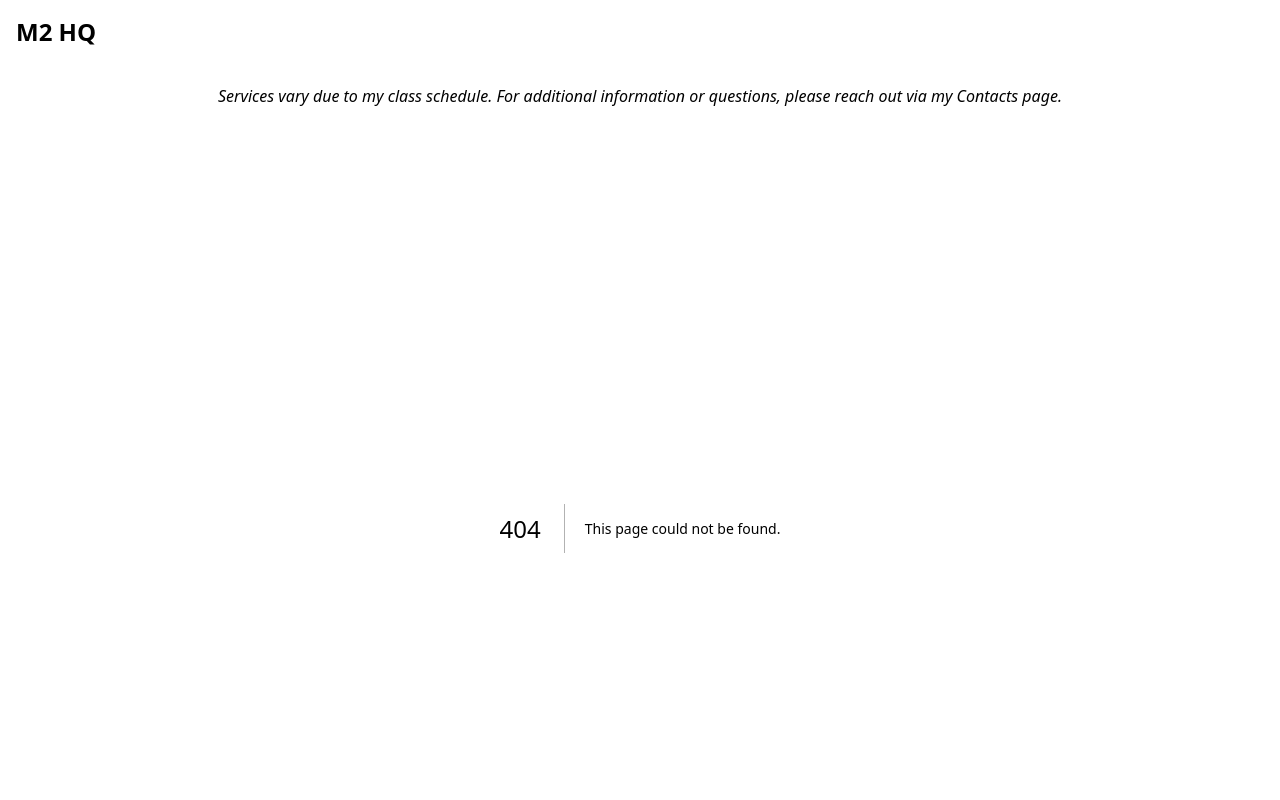
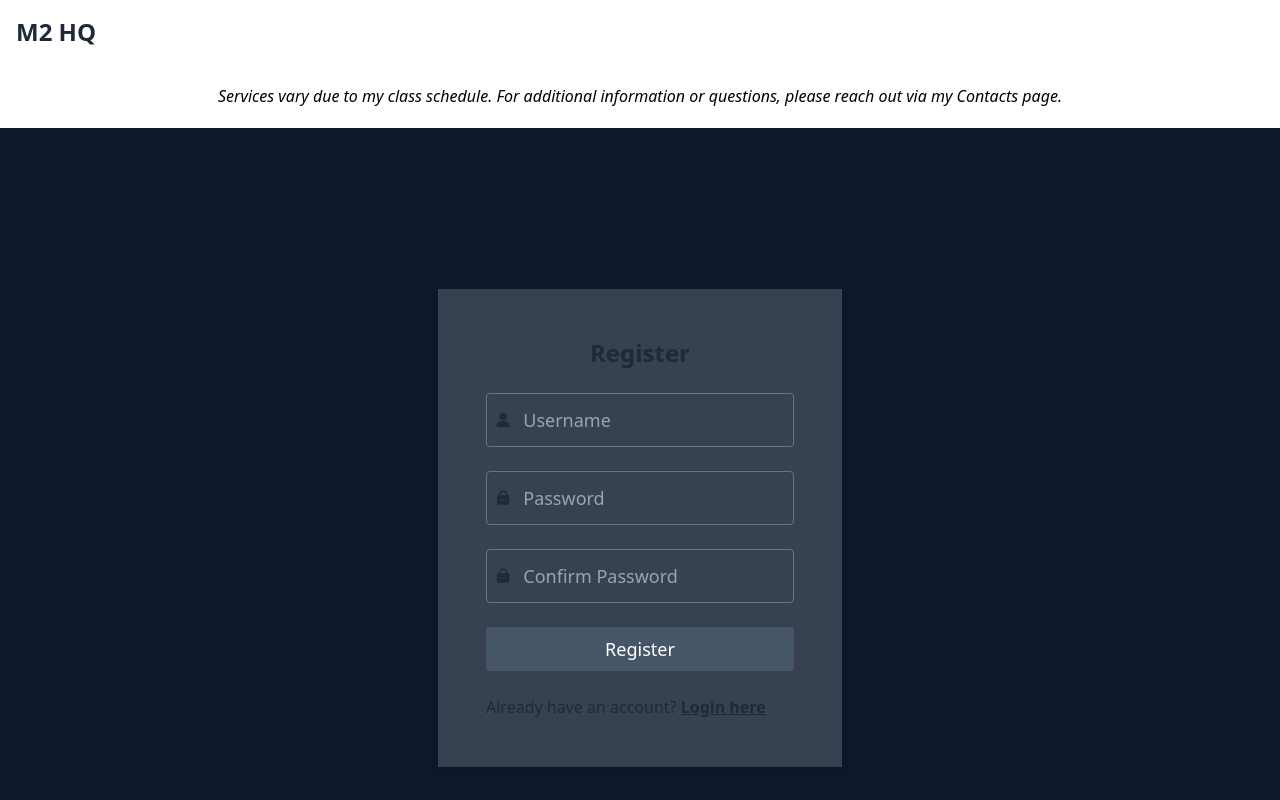
Before and after one commit to iSmirk-01/Landing-page, a Next.js app: page /login/register in a window 1280 px wide. Before the commit this address had no page. Shown: the top 800 px of the page. Built offline with nearby package versions, Linux system fonts and the light colour scheme.

Commit message:
added register page

```diff
--- a/app/components/NavBar.js
+++ b/app/components/NavBar.js
@@ -2,7 +2,6 @@
 import { useState } from "react";
 import Link from "next/link";
 import { usePathname } from "next/navigation";
-import ThemeToggle from "./ThemeToggleButton";
 
 function NavBar() {
   const [menuOpen, setMenuOpen] = useState(false);
--- a/app/login/page.js
+++ b/app/login/page.js
@@ -1,7 +1,7 @@
 "use client";
-import React from "react";
 import { IoPersonSharp } from "react-icons/io5";
 import { RiLockPasswordFill } from "react-icons/ri";
+import Link from "next/link";
 
 function Login() {
   const handleSubmit = (e) => {
@@ -43,6 +43,7 @@ function Login() {
           >
             Login
           </button>
+          <p className="text-base">Dont have an account? <Link href="/login/register" className="font-semibold underline active:text-blue-400">Register here</Link></p>
         </div>
       </form>
     </div>
--- /dev/null
+++ b/app/login/register/page.js
@@ -0,0 +1,62 @@
+"use client"
+import { IoPersonSharp } from "react-icons/io5";
+import { RiLockPasswordFill } from "react-icons/ri";
+import Link from "next/link";
+
+function Register() {
+    const handleSubmit = (e) => {
+        e.preventDefault()
+    }
+
+  return (
+    <div className="h-screen w-full bg-slate-900 flex justify-center items-center">
+      <form
+        onSubmit={handleSubmit}
+        className="flex flex-col p-12 drop-shadow-md gap-6 text-lg bg-gray-700"
+      >
+        <h1 className="self-center font-bold text-2xl">Register</h1>
+        {/* {username} */}
+        <div className="flex items-center px-2 py-3 gap-3 rounded border border-gray-500 hover:scale-[1.05] transition-all duration-300">
+          <IoPersonSharp />
+          <input
+            placeholder="Username"
+            name=""
+            value={""}
+            className="bg-transparent outline-none w-full text-white placeholder:text-gray-400"
+          />
+        </div>
+        {/* {password} */}
+        <div className="flex items-center px-2 py-3 gap-3 rounded border border-gray-500 hover:scale-[1.05] transition-all duration-300">
+          <RiLockPasswordFill />
+          <input
+            placeholder="Password"
+            name=""
+            value={""}
+            className="bg-transparent outline-none w-full text-white placeholder:text-gray-400"
+          />
+        </div>
+        {/* {confirm password} */}
+        <div className="flex items-center px-2 py-3 gap-3 rounded border border-gray-500 hover:scale-[1.05] transition-all duration-300">
+          <RiLockPasswordFill />
+          <input
+            placeholder="Confirm Password"
+            name=""
+            value={""}
+            className="bg-transparent outline-none w-full text-white placeholder:text-gray-400"
+          />
+        </div>
+        <button className="w-full bg-slate-600 text-white py-2 rounded hover:bg-slate-700 transition active:bg-sky-900">
+          Register
+        </button>
+        <p className="text-base">
+          Already have an account?{" "}
+          <Link href="/login" className="font-semibold underline active:text-blue-400">
+            Login here
+          </Link>
+        </p>
+      </form>
+    </div>
+  );
+}
+
+export default Register;
--- a/app/reviews/page.js
+++ b/app/reviews/page.js
@@ -1,6 +1,6 @@
 
 
-function page() {
+function Reviews() {
   return (
     <div className="flex flex-col overflow-x-hidden h-full gap-4 items-center w-full">
       <div className=" text-white flex flex-col h-screen justify-center items-center w-screen overflow-hidden">
@@ -13,4 +13,4 @@ function page() {
   );
 }
 
-export default page
+export default Reviews
```
